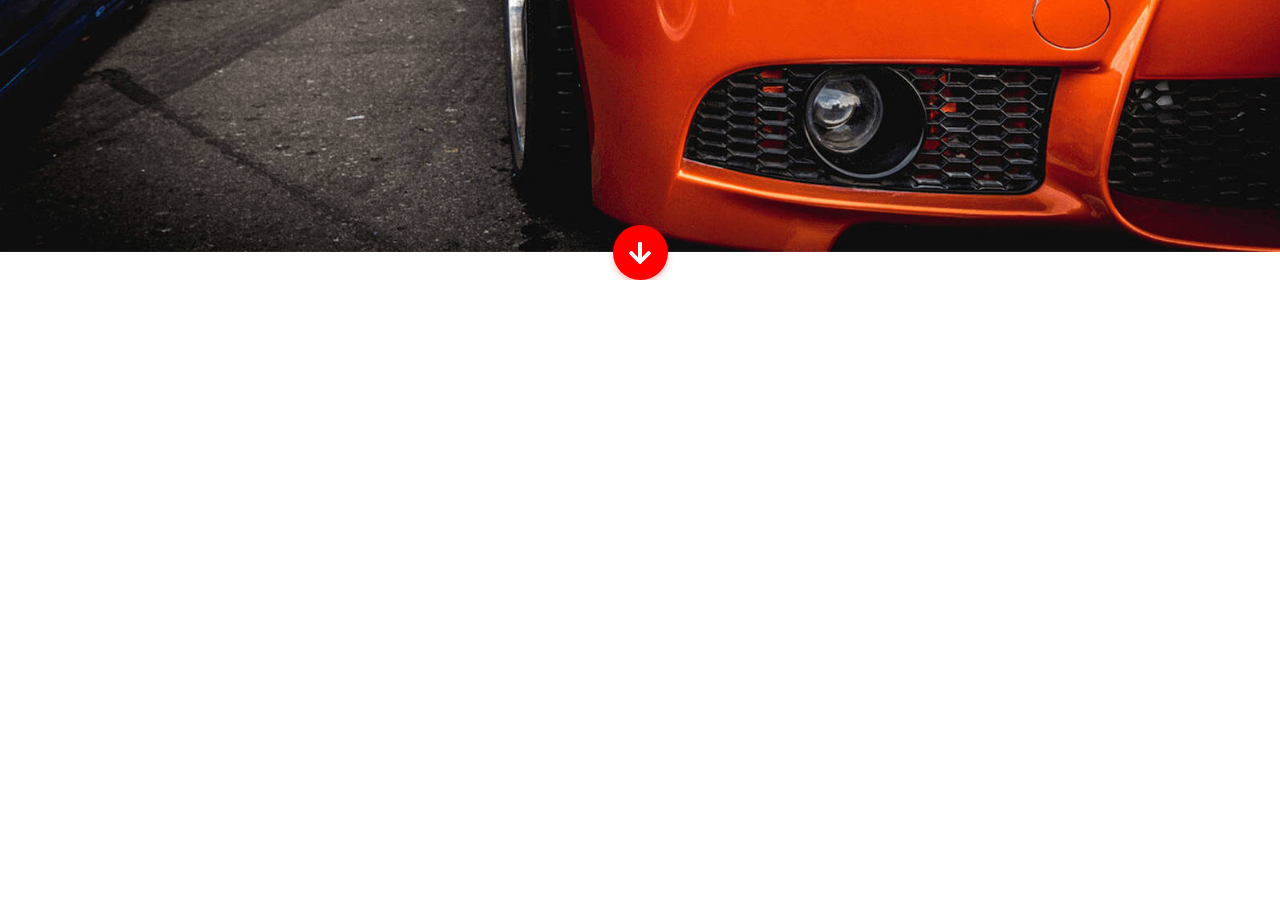
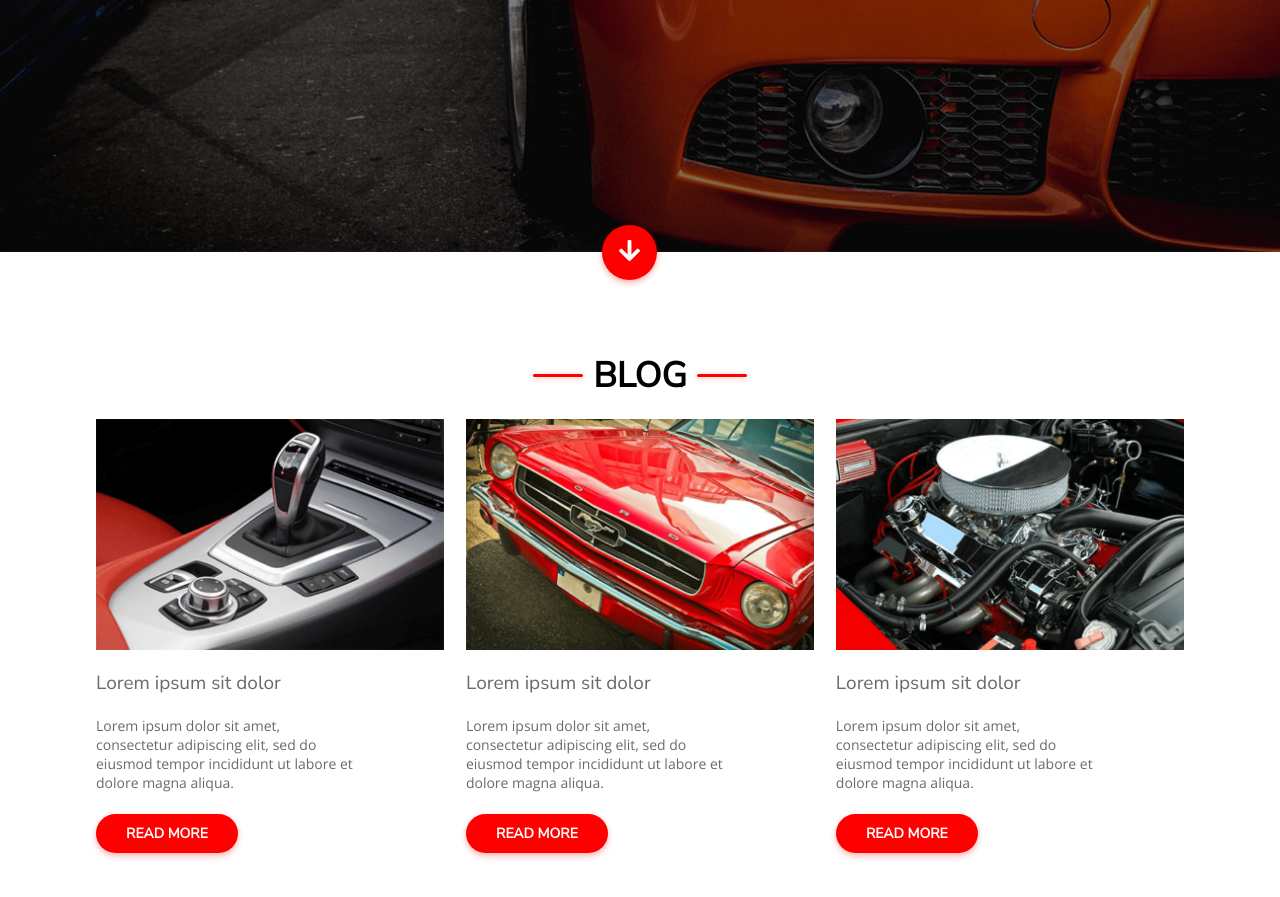
Before and after one commit to Sebarak/Car_sharing, a plain HTML site: page index.html in a window 1280 px wide. Shown: the part 555-1452 px from the top of the page. Before the commit the page ends 835 px from the top, so only its background shows below. Drawn offline with nearby package versions, Linux system fonts and the light colour scheme.

Commit message:
Create Main Section

```diff
--- a/css/style.css
+++ b/css/style.css
@@ -8,6 +8,7 @@
     margin: 0 auto;
     align-items: center;
     color:#fff;
+    z-index: 2;
 }
 
 /*PAGE NAVIGATION*/
@@ -17,7 +18,7 @@ header{
     top: 0;
     width: 100%;
     background: #00000066;
-    z-index: 1;
+    z-index: 2;
 }
 
 .logo{
@@ -45,19 +46,23 @@ h2 span{
     margin-right: 10px;
 }
 
-nav{
-
-}
-
 nav ul li{
     display: inline-block;
     padding: 24px 47px;
+    color: white;
+    font-family: "Nunito Sans", sans-serif;
 }
 
 nav ul li:hover{
     cursor: pointer;
     background: #FFFFFF33;
 }
+
+a{
+    text-decoration: none;
+    border: none;
+}
+
 
 /*PAGE BANNER*/
 
@@ -116,16 +121,130 @@ nav ul li:hover{
 
 .banner::before{
     content: "";
+    width: 100%;
+    height: 100%;
+    background: black;
+    opacity: 0.5;
+    position: absolute;
+    z-index: 1;
+}
+
+/*.banner div.direction_contact{*/
+/*    width: 55px;*/
+/*    height: 55px;*/
+/*    background: #FF0000;*/
+/*    border-radius: 50%;*/
+/*    display: flex;*/
+/*    justify-content: center;*/
+/*    align-items: center;*/
+/*    margin: 0*/
+/*}*/
+
+.banner::after{
+    content: url("../images/IconArrowDown.svg");
+    display: flex;
+    justify-content: center;
+    align-items: center;
+    align-self: flex-end;
     width: 55px;
     height: 55px;
     border-radius: 50%;
     background-color: #FF0000;
     position: absolute;
     bottom: -27.5px;
+    left: calc(50% - 38px);
     box-shadow: 0 3px 6px #FF00004D;
+    z-index: 2;
+    margin: 0 auto;
 }
 
-.banner img{
-    position: absolute;
-    bottom: -12px;
+/*MAIN CONTENT*/
+
+main{
+    width: 100%;
+    background: #fff;
+    display: flex;
+    justify-content: center;
+    align-items: center;
 }
+
+main .container{
+    display: flex;
+    flex-direction: column;
+    justify-content: center;
+    align-content: space-between;
+    margin: 100px 0;
+}
+
+main h2{
+    margin: 0 auto;
+    color: #000000;
+}
+
+.option{
+    display: flex;
+    flex-direction: row;
+    color:black;
+    justify-content: space-between;
+    margin-top: 20px;
+
+}
+
+.option section{
+    width: 32%;
+    height: 434px;
+    margin: 0;
+    display: flex;
+    flex-direction: column;
+    text-align: left;
+}
+
+.option img{
+    width: 100%;
+}
+
+.option h3{
+    font: normal normal normal 19px/26px Nunito Sans;
+    text-align: left;
+    padding: 20px 0 ;
+    color: #6A6A6A;
+}
+
+.option p{
+    text-align: left;
+    font: normal normal 300 14px/19px Open Sans;
+    color: #6A6A6A;
+    opacity: 1;
+    width: 260px;
+}
+
+.option button{
+    width: 142px;
+    height: 40px;
+    border: none;
+    padding: 10px 20px;
+    margin-top: 15px;
+    background: #FF0000;
+    box-shadow: 0 3px 6px #FF00004D;
+    border-radius: 40px;
+    font: normal normal bold 14px/19px Nunito Sans;
+    color: #FFFFFF;
+}
+
+.option button:hover{
+    background: #EE0000;
+}
+
+main h2::before,
+main h2::after{
+    content: "";
+    display: inline-block;
+    width: 50px;
+    height: 3px;
+    background: #FF0000;
+    margin:0 10px 10px 10px;
+    box-shadow: 0 1px 6px #FF00004D;
+    border-radius: 8px;
+}
+
+/*SERVICE SECTION*/
--- a/index.html
+++ b/index.html
@@ -19,10 +19,18 @@
         </section>
         <nav>
             <ul>
-                <li>HOME</li>
-                <li>BLOG</li>
-                <li>SERVICE</li>
-                <li>CONTACT</li>
+                <a href="#">
+                    <li>HOME</li>
+                </a>
+                <a href="#">
+                    <li>BLOG</li>
+                </a>
+                <a href="#">
+                    <li>SERVICE</li>
+                </a>
+                <a href="#">
+                    <li>CONTACT</li>
+                </a>
             </ul>
         </nav>
     </div>
@@ -41,8 +49,42 @@
             <button class="btn btn_second">KEY FEATURES</button>
         </section>
     </div>
-    <img src="images/IconArrowDown.svg" alt="Arrow Down">
 </section>
+
+<main>
+    <div class="container">
+        <h2>BLOG</h2>
+        <section class="option">
+            <section>
+                <img src="images/photo1.png" alt="Photo1">
+                <h3>Lorem ipsum sit dolor</h3>
+                <section class="main_content">
+                    <p>Lorem ipsum dolor sit amet, consectetur adipiscing elit, sed do eiusmod tempor incididunt ut
+                        labore et dolore magna aliqua.</p>
+                </section>
+                <button>READ MORE</button>
+            </section>
+            <section>
+                <img src="images/photo2.png" alt="Photo2">
+                <h3>Lorem ipsum sit dolor</h3>
+                <section class="main_content">
+                    <p>Lorem ipsum dolor sit amet, consectetur adipiscing elit, sed do eiusmod tempor incididunt ut
+                        labore et dolore magna aliqua.</p>
+                </section>
+                <button>READ MORE</button>
+            </section>
+            <section>
+                <img src="images/photo3.png" alt="Photo3">
+                <h3>Lorem ipsum sit dolor</h3>
+                <section class="main_content">
+                    <p>Lorem ipsum dolor sit amet, consectetur adipiscing elit, sed do eiusmod tempor incididunt ut
+                        labore et dolore magna aliqua.</p>
+                </section>
+                <button>READ MORE</button>
+            </section>
+        </section>
+    </div>
+</main>
 
 </body>
 </html>
```
